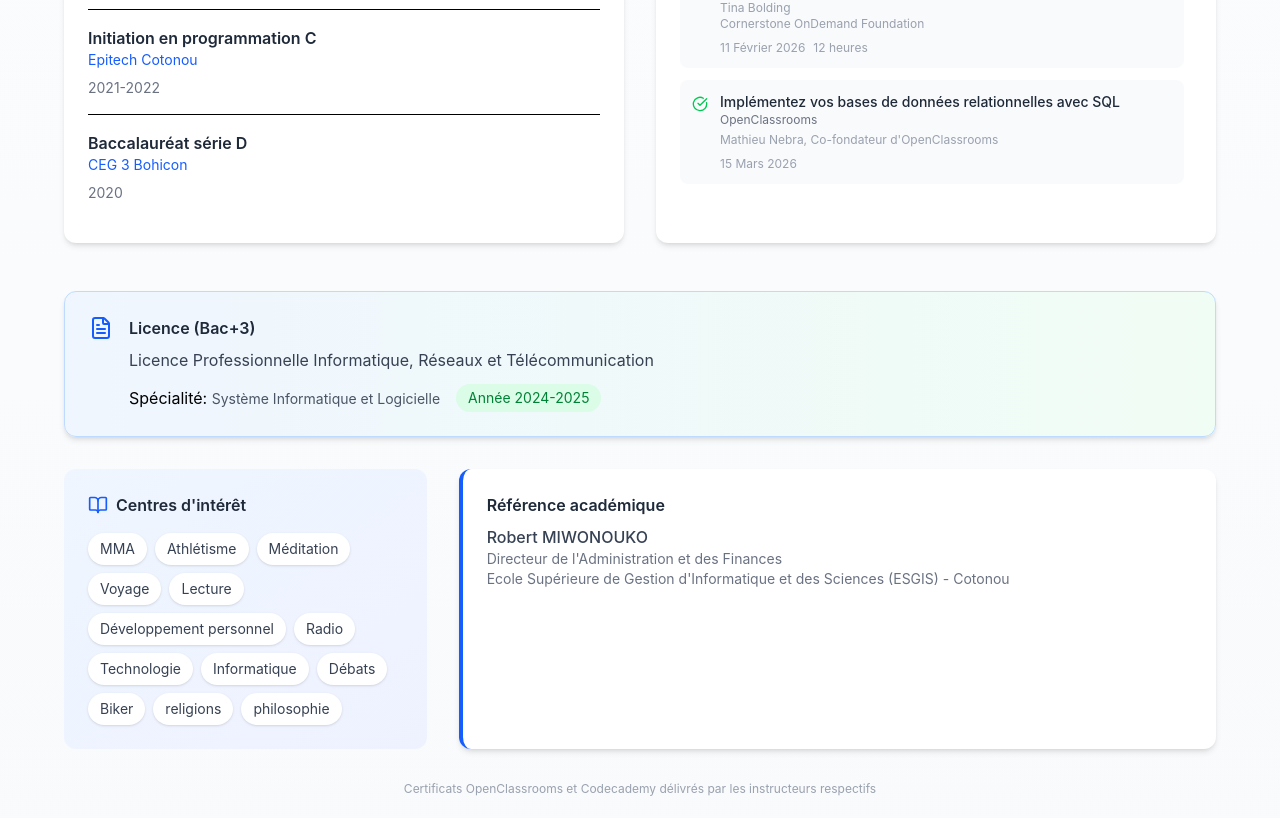
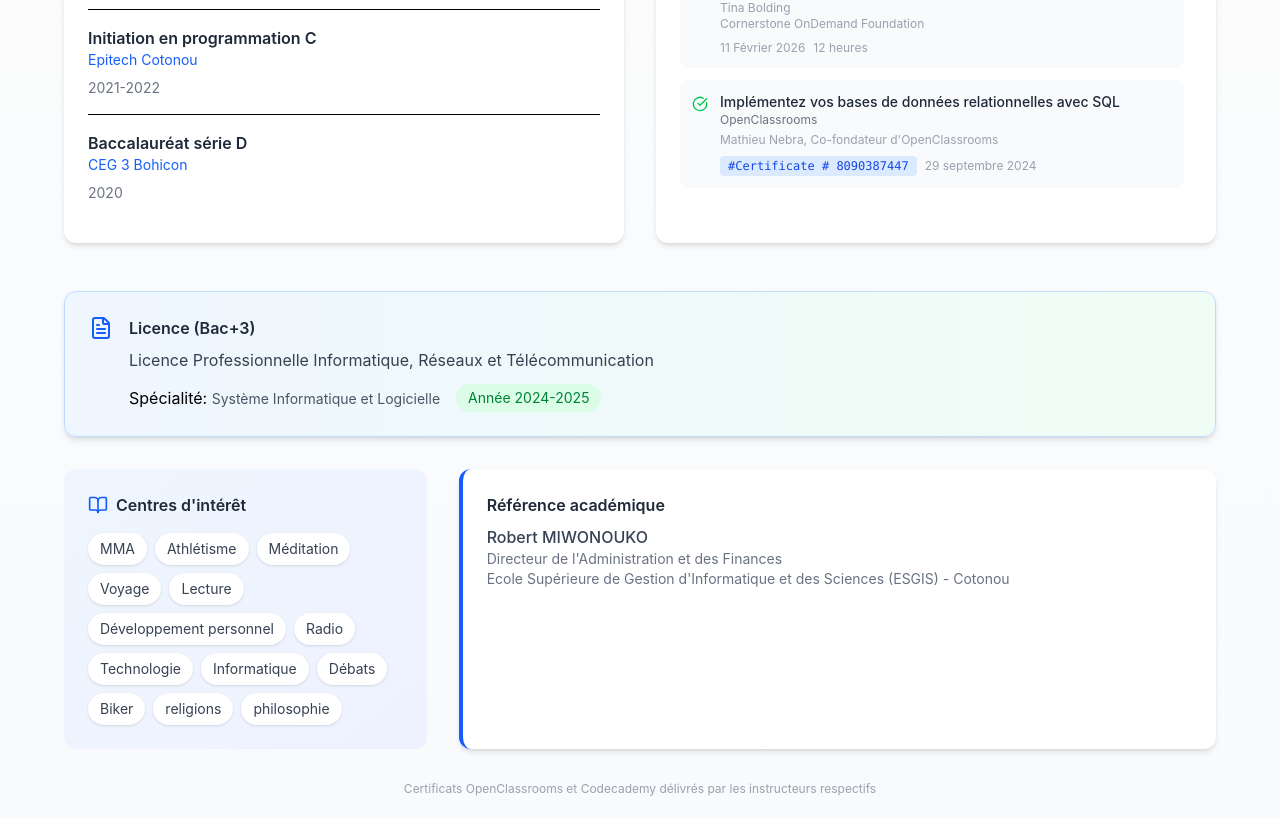
Before and after one commit to SoumailaBahngobi/soumaila_bahngobi-portfolio, a React (Vite) app: page / in a window 1280 px wide. Shown: the part 3282-4100 px from the top of the page. Built offline with nearby package versions, Linux system fonts and the light colour scheme; the HTML template or start-up script is replaced by a standard one.

Commit message:
Update About.jsx

```diff
--- a/src/components/About.jsx
+++ b/src/components/About.jsx
@@ -138,46 +138,48 @@ const About = () => {
     {
       name: "Implémentez vos bases de données relationnelles avec SQL",
       issuer: "OpenClassrooms",
-      date: "15 Mars 2026",
-      code: "",
+      date: "29 septembre 2024",
+      code: "Certificate # 8090387447",
       instructor: "Mathieu Nebra, Co-fondateur d'OpenClassrooms"
     },
     // OpenClassrooms - Apprenez à programmer en C
     {
       name: "Apprenez à programmer en C",
       issuer: "OpenClassrooms",
-      date: "15 Mars 2026",
-      code: "",
+      date: "26 Mars 2023",
+      code: "Certificate # 1532287813",
       instructor: "Mathieu Nebra, Co-fondateur d'OpenClassrooms"
     },
     // OpenClassrooms - Programmez en orienté objet en PHP
     {
       name: "Programmez en orienté objet en PHP",
       issuer: "OpenClassrooms",
-      date: "15 Mars 2026",
-      code: "",
+      date: "03 Mai 2026",
+      code: "Certificate # 3218265579",
       instructor: "Mathieu Nebra, Co-fondateur d'OpenClassrooms"
     },
     // OpenClassrooms - Apprenez les bases du langage Python
     {
       name: "Apprenez les bases du langage Python",
       issuer: "OpenClassrooms",
+      date:"30 septembre 2024",
+       code:"Certificate # 8247042059 ",
       instructor: "Mathieu Nebra, Co-fondateur d'OpenClassrooms"
     },
     // OpenClassrooms - Apprenez à programmer en Java
     {
       name: "Apprenez à programmer en Java",
       issuer: "OpenClassrooms",
-      date: "15 Mars 2026",
-      code: "",
+      date: "20 juillet 2025",
+      code: "Certificate # 6835532540",
       instructor: "Mathieu Nebra, Co-fondateur d'OpenClassrooms"
     },
     // OpenClassrooms - Apprenez à programmer avec JavaScript
     {
       name: "Apprenez à programmer avec JavaScript",
       issuer: "OpenClassrooms",
-      date: "15 Mars 2026",
-      code: "",
+      date: "08 octobre 2024",
+      code: "Certificate # 6248044663",
       instructor: "Mathieu Nebra, Co-fondateur d'OpenClassrooms"
     },
     // OpenClassrooms - Learn Programming With JavaScript
@@ -185,31 +187,32 @@ const About = () => {
       name: "Learn Programming With JavaScript",
       issuer: "OpenClassrooms",
       date: "15 Mars 2026",
-      code: "",
+      code: "Certificate # 8026292346",
       instructor: "Mathieu Nebra, Co-fondateur d'OpenClassrooms"
     },
     // OpenClassrooms - Create a Web Application With React.js
     {
       name: "Create a Web Application With React.js",
       issuer: "OpenClassrooms",
-      date: "15 Mars 2026",
-      code: "",
+      date: "06 octobre 2024",
+      code: "Certificate # 7957490233",
       instructor: "Mathieu Nebra, Co-fondateur d'OpenClassrooms"
     },
     // Codecademy - Learn the Command Line in Terminal
     {
       name: "Learn the Command Line in Terminal",
       issuer: "Codecademy",
-      date: "15 Mars 2026",
-      code: "",
+      date: "17 Octobre 2024",
+      code: "Certificate # 9987315878",
       instructor: "Emily Reese, Course author"
     },
     // Codecademy - Build Your First Web Pages With HTML and CSS
     {
       name: "Build Your First Web Pages With HTML and CSS",
       issuer: "Codecademy",
-      date: "15 Mars 2026",
-      code: "",      instructor: "Emily Reese, Course author"
+      date: "6 octobre 2024",
+      code: "Certificate # 4950646481",
+      instructor: "Emily Reese, Course author"
     }
   ];
 
```
